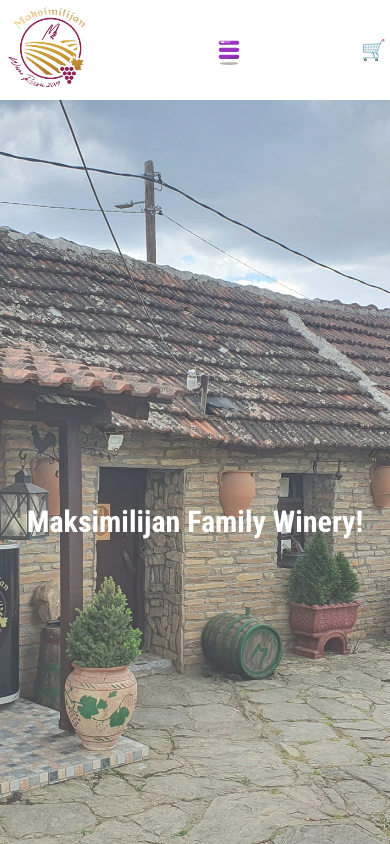
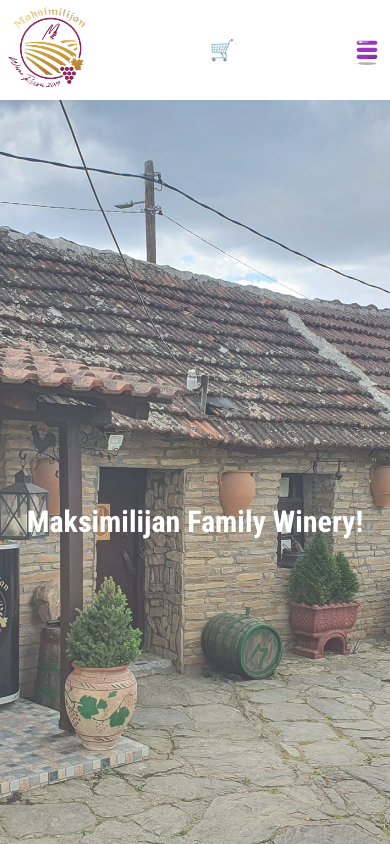
Before and after one commit to Slobodan-Krdzev/maksimilijan, a Next.js app: page / in a window 390 px wide. Shown: the top 844 px of the page. Built offline with nearby package versions, Linux system fonts and the light colour scheme.

Commit message:
ham menu

```diff
--- a/src/components/NavBar.tsx
+++ b/src/components/NavBar.tsx
@@ -24,7 +24,14 @@
                   alt="logo"
                 />
               </Link>
-
+              <div>
+            <Link
+              href={"/addtocart"}
+              className={`text-xl py-2 mx-1 md:px-6 text-center md:border-b-0 transition-colors duration-700 ease-in-out `}
+            >
+              🛒
+            </Link>
+          </div>
               <div className="md:hidden">
                 <button
                   className="p-2 rounded-md outline-none focus:border-gray-400 focus:border"
@@ -43,14 +50,7 @@
                   )}
                 </button>
               </div>
-              <div>
-            <Link
-              href={"/addtocart"}
-              className={`text-xl py-2 mx-1 md:px-6 text-center md:border-b-0 transition-colors duration-700 ease-in-out `}
-            >
-              🛒
-            </Link>
-          </div>
+
             </div>
           </div>
           <div>
```
